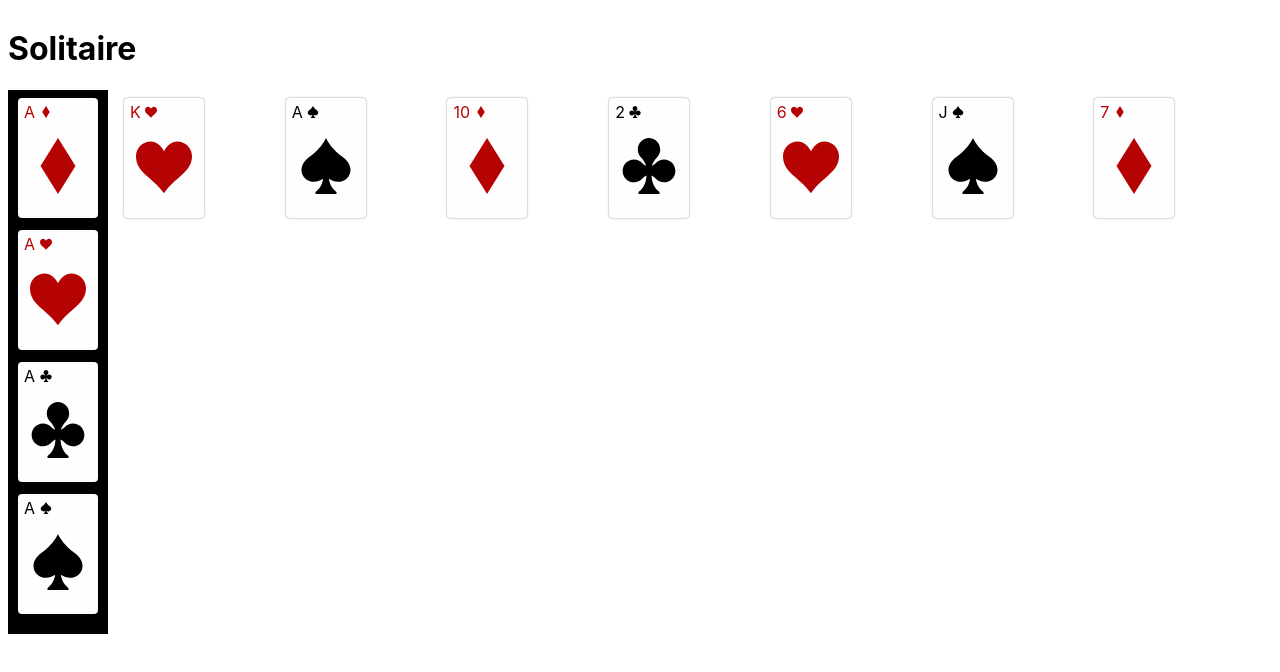
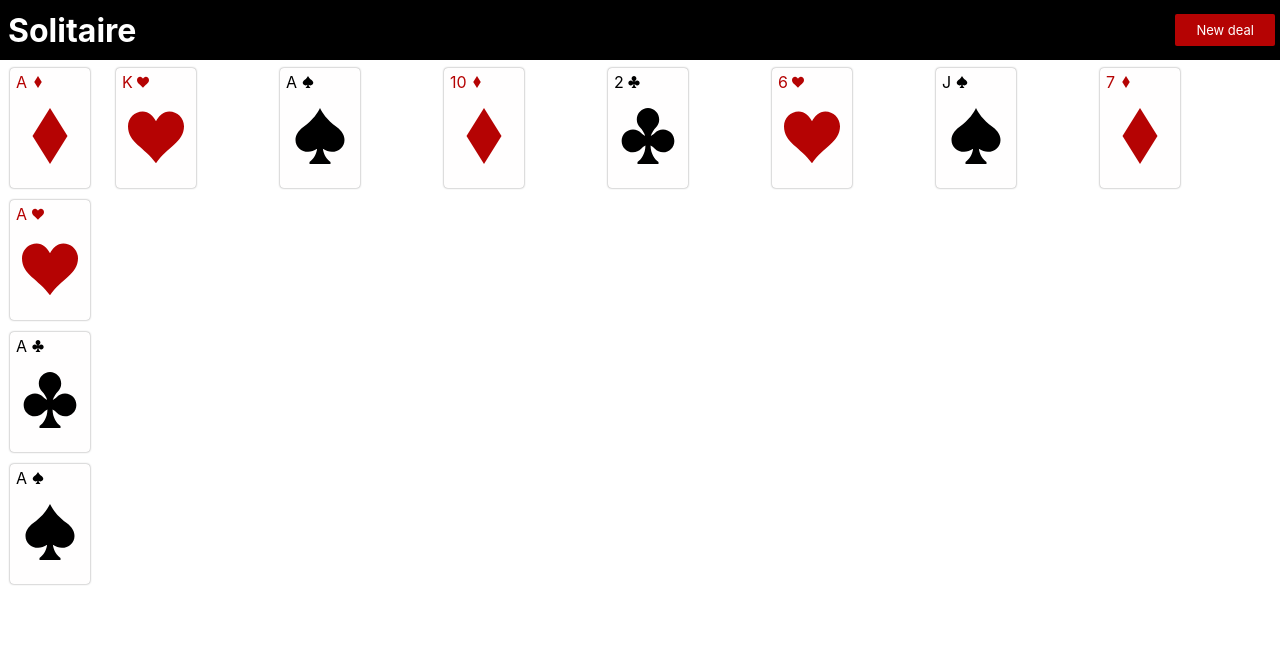
Before and after one commit to nivram80/solitaire, a Svelte app: page / in a window 1280 px wide. Shown: the top 672 px of the page. Built offline with nearby package versions, Linux system fonts and the light colour scheme.

Commit message:
add header w/ new deal button

```diff
--- a/src/App.svelte
+++ b/src/App.svelte
@@ -5,10 +5,10 @@
 
 	let shuffledDeck = [];
 
-  onMount(() => {
-    shuffledDeck = shuffle(deck);
-    console.log(shuffledDeck);
-  });
+	const newDeal = () => {
+		shuffledDeck = shuffle(deck);
+    console.log("Shuffled Deck: ", shuffledDeck);
+	}
 
 	// Borrowed from https://javascript.info/task/shuffle which is based
 	// on https://en.wikipedia.org/wiki/Fisher%E2%80%93Yates_shuffle.
@@ -22,14 +22,57 @@
 </script>
 
 <style>
+	:global(html, body) {
+		margin: 0;
+		padding: 0;
+	}
+
+	.header {
+		display: flex;
+		flex-direction: row;
+		justify-content: flex-start;
+		align-items: center;
+		width: 100%;
+		height: 60px;
+		padding: 0 8px;
+		background-color: black;
+	}
+
+	.title {
+		width: 33%;
+	}
+
+	.actions {
+		-webkit-appearance: none;
+		display: flex;
+		flex-direction: row;
+		justify-content: flex-end;
+		width: 66%;
+	}
+
 	h1 {
-		color: black;
+		margin: 0;
+		padding: 0;
+		color: white;
 	}
 
 	.main {
 		display: grid;
 		grid-template-areas: "foundation tableau";
 		grid-template-columns: 100px 1fr;
+	}
+
+	:global(button) {
+		-webkit-appearance: none;
+		width: auto;
+		min-width: 100px;
+		height: 32px;
+		color: white;
+		font-size: 13px;
+		background-color: rgb(181, 3, 3);
+		border: none;
+		margin: 0;
+		padding: 4px 8px;
 	}
 
 	.foundations {
@@ -39,7 +82,6 @@
 		justify-content: center;
 		align-items: flex-start;
 		padding: 8px 0;
-		background-color: black;
 	}
 
 	.foundation {
@@ -54,7 +96,14 @@
 	}
 </style>
 
-<h1>Solitaire</h1>
+<header class="header">
+	<div class="title">
+		<h1>Solitaire</h1>
+	</div>
+	<div class="actions">
+		<button on:click={newDeal}>New deal</button>
+	</div>
+</header>
 <main class="main">
 	<section class="foundations">
 		<div class="foundation diamond-foundation">
```
